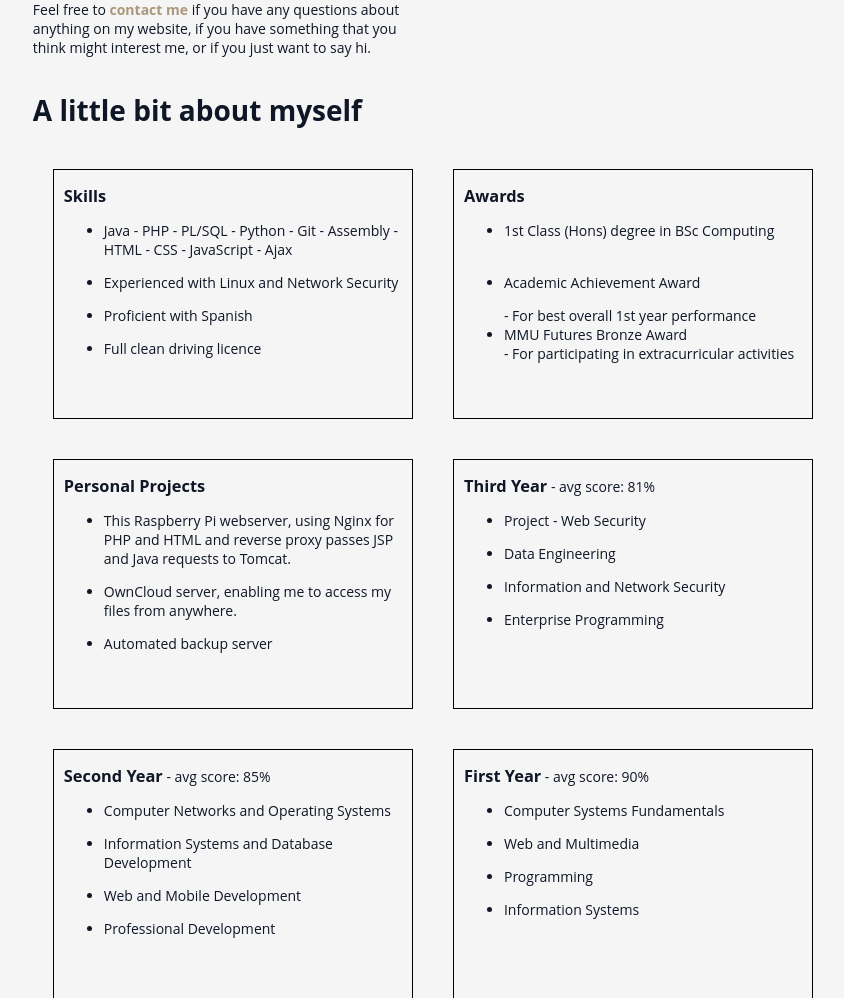
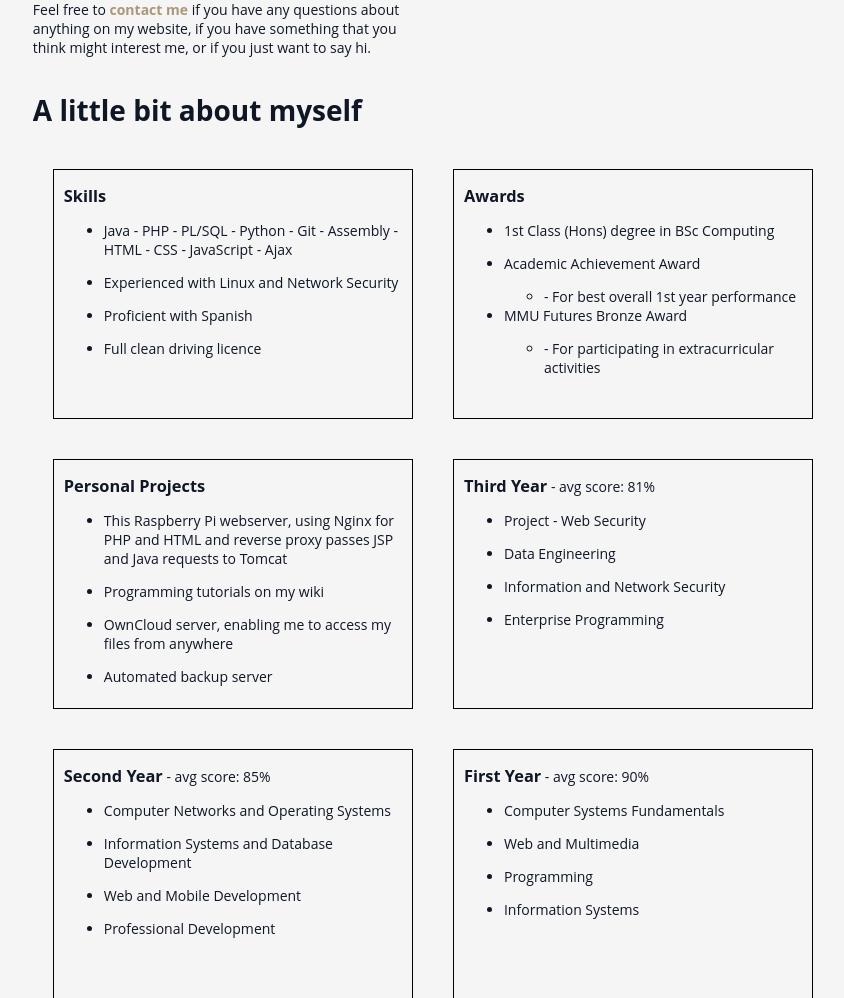
Before and after one commit to markbellingham/Portfolio, a PHP site: page / in a window 1280 px wide. Shown: the part 744-1742 px from the top of the page, without its empty margins (207-1051 px from the left). Run offline with PHP 8.4, Linux system fonts and the light colour scheme; some libraries are stand-ins or nearby versions.

Commit message:
reformat Awards and update personal projects to include wiki

```diff
--- a/portfolio/about.php
+++ b/portfolio/about.php
@@ -20,18 +20,19 @@ ga('create', 'UA-115626803-1', 'auto');
   <div class="about" id="two">
     <h3>Awards</h3>
     <ul>
-      <li>1st Class (Hons) degree in BSc Computing</li></br>
+      <li>1st Class (Hons) degree in BSc Computing</li>
       <li>Academic Achievement Award</li>
-      - For best overall 1st year performance
+        <ul class="second-level-list"><li>- For best overall 1st year performance</li></ul>
       <li>MMU Futures Bronze Award</li>
-      - For participating in extracurricular activities
+        <ul class="second-level-list"><li>- For participating in extracurricular activities</li></ul>
     </ul>
   </div> <!-- ends two -->
   <div class="about" id="three">
     <h3>Personal Projects</h3>
     <ul>
-      <li>This Raspberry Pi webserver, using Nginx for PHP and HTML and reverse proxy passes JSP and Java requests to Tomcat.</li>
-      <li>OwnCloud server, enabling me to access my files from anywhere.</li>
+      <li>This Raspberry Pi webserver, using Nginx for PHP and HTML and reverse proxy passes JSP and Java requests to Tomcat</li>
+      <li>Programming tutorials on my wiki</li>
+      <li>OwnCloud server, enabling me to access my files from anywhere</li>
       <li>Automated backup server</li>
     </ul>
   </div> <!-- ends three -->
```
